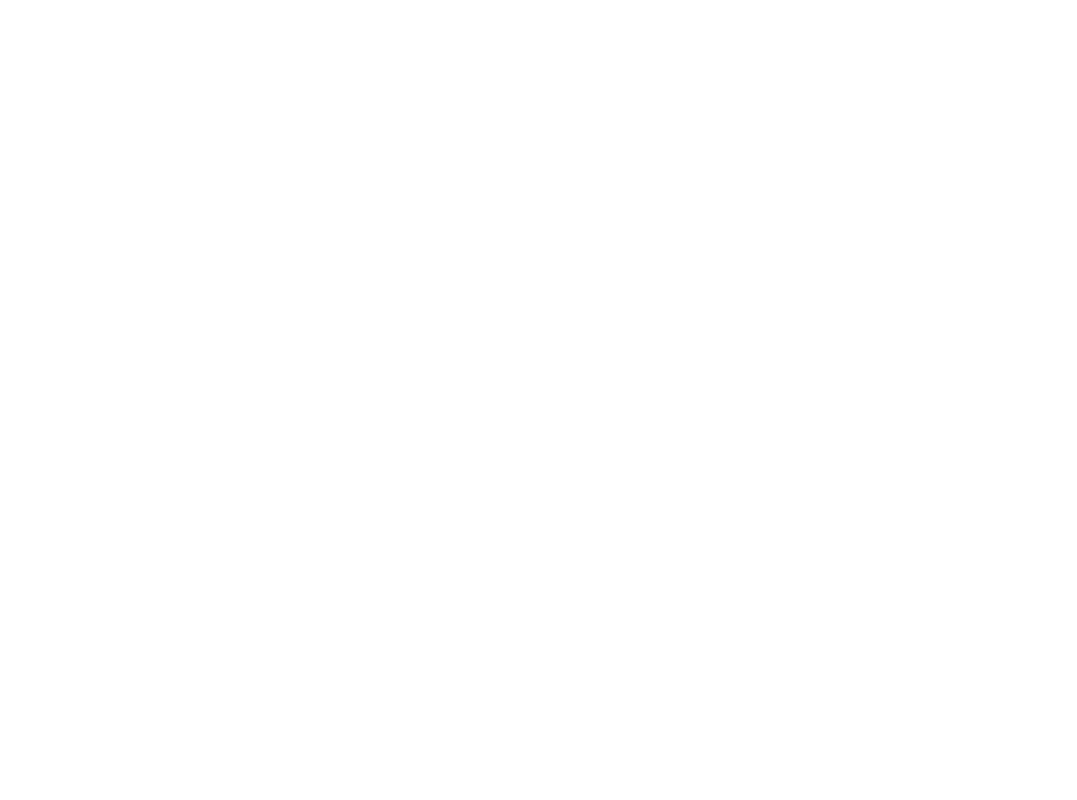
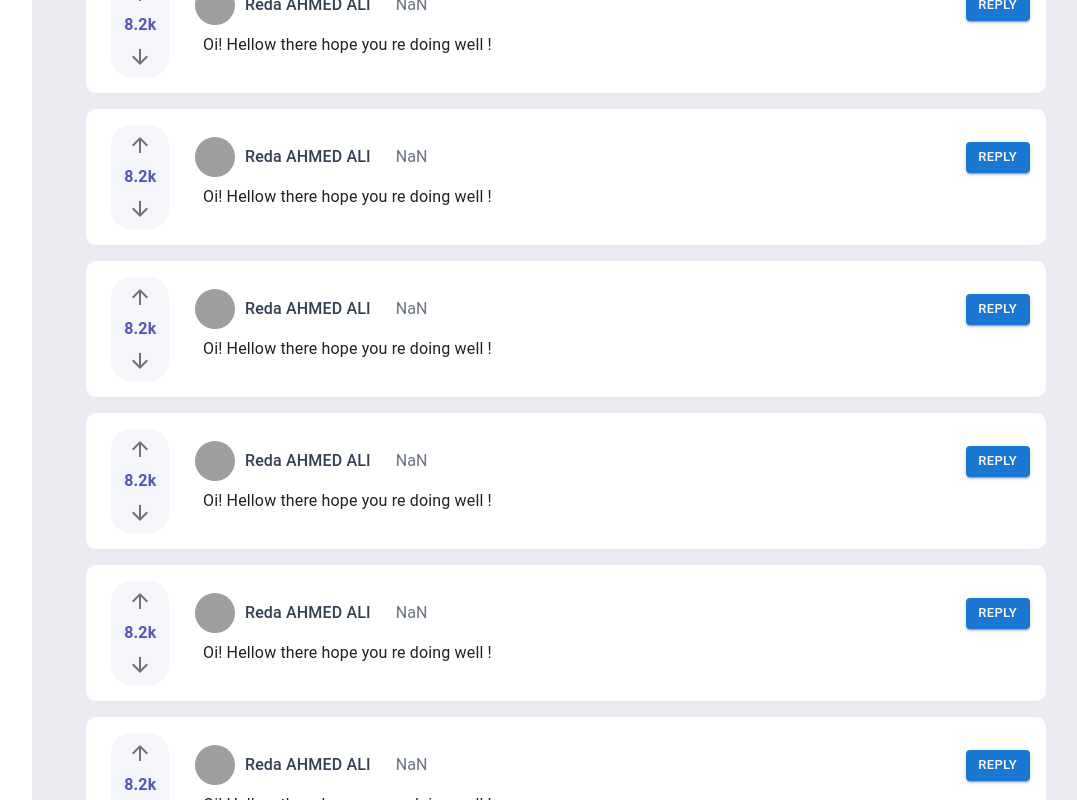
Before and after one commit to Nassim-Ddr/Twotter, a React (Create React App) app: page / in a window 1280 px wide. Shown: the part 400-1200 px from the top of the page, without its empty margins (181-1258 px from the left). Before the commit the page ends 800 px from the top, so only its background shows below. Built offline with nearby package versions, Linux system fonts and the light colour scheme; grey boxes are pictures that could not be loaded.

Commit message:
Sticky nav bar on the left

```diff
--- a/src/components/Home.js
+++ b/src/components/Home.js
@@ -36,6 +36,15 @@ class Home extends React.Component {
                 <CssBaseline />
                 <Post userData={this.state.userData} postData={postData}/>
                 <Post userData={this.state.userData} postData={postData2}/>
+                <Post userData={this.state.userData} postData={postData2}/>
+                <Post userData={this.state.userData} postData={postData2}/>
+                <Post userData={this.state.userData} postData={postData2}/>
+                <Post userData={this.state.userData} postData={postData2}/>
+                <Post userData={this.state.userData} postData={postData2}/>
+                <Post userData={this.state.userData} postData={postData2}/>
+                <Post userData={this.state.userData} postData={postData2}/>
+                <Post userData={this.state.userData} postData={postData2}/>
+
             </Box>
         );
     }
--- a/src/components/LoggedIn.js
+++ b/src/components/LoggedIn.js
@@ -17,7 +17,7 @@ class LoggedIn extends React.Component {
         super(props);
         this.state = {
             content: props.content,
-            userData : userData
+            userData: userData
         }
     }
 
@@ -28,10 +28,12 @@ class LoggedIn extends React.Component {
             <Box sx={{ flexGrow: 1 }}>
                 <CssBaseline />
                 <Grid container direction="row" justifyContent="center" className='Grid'>
-                    <Grid item className='GridItem' xs={2} >
-                        <Menu userData={this.state.userData}/>
+                    <Grid item xs={2} >
+                        <div className='sticky'>
+                            <Menu userData={this.state.userData} />
+                        </div>
                     </Grid>
-                    <Grid item className='GridItem ' xs={10}>
+                    <Grid item xs={10}>
                         {this.state.content === "Profile" && <h1>Profile</h1>}
                         {this.state.content === "Search" && <h1>Search</h1>}
                         {this.state.content === "Home" && <Home userData={this.state.userData} />}
--- a/src/style/App.css
+++ b/src/style/App.css
@@ -7,4 +7,10 @@
   display: flex;
   flex-direction: column;
   align-items: center;
+}
+
+.sticky {
+  top: 0;
+  position: -webkit-sticky;
+  position: sticky;
 }/*# sourceMappingURL=App.css.map */
```
Also changed, not shown: src/style/App.scss (+4 -10 lines), 1 other file (tests, documents, lock files or other folders).
